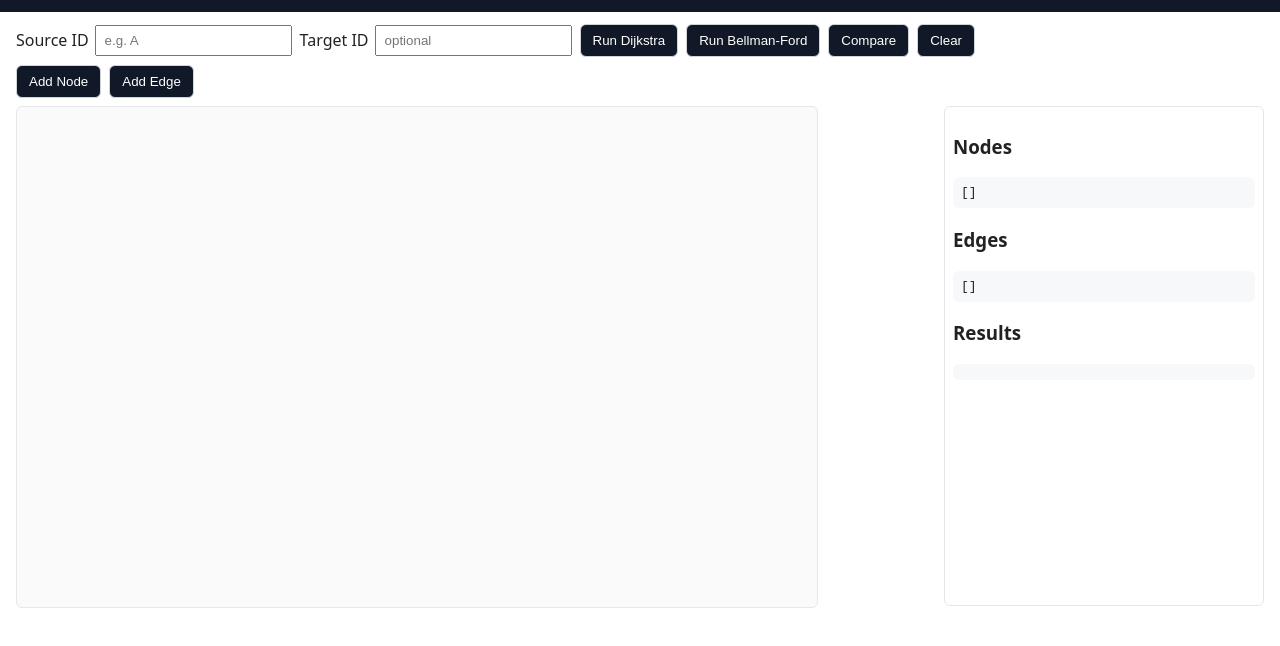
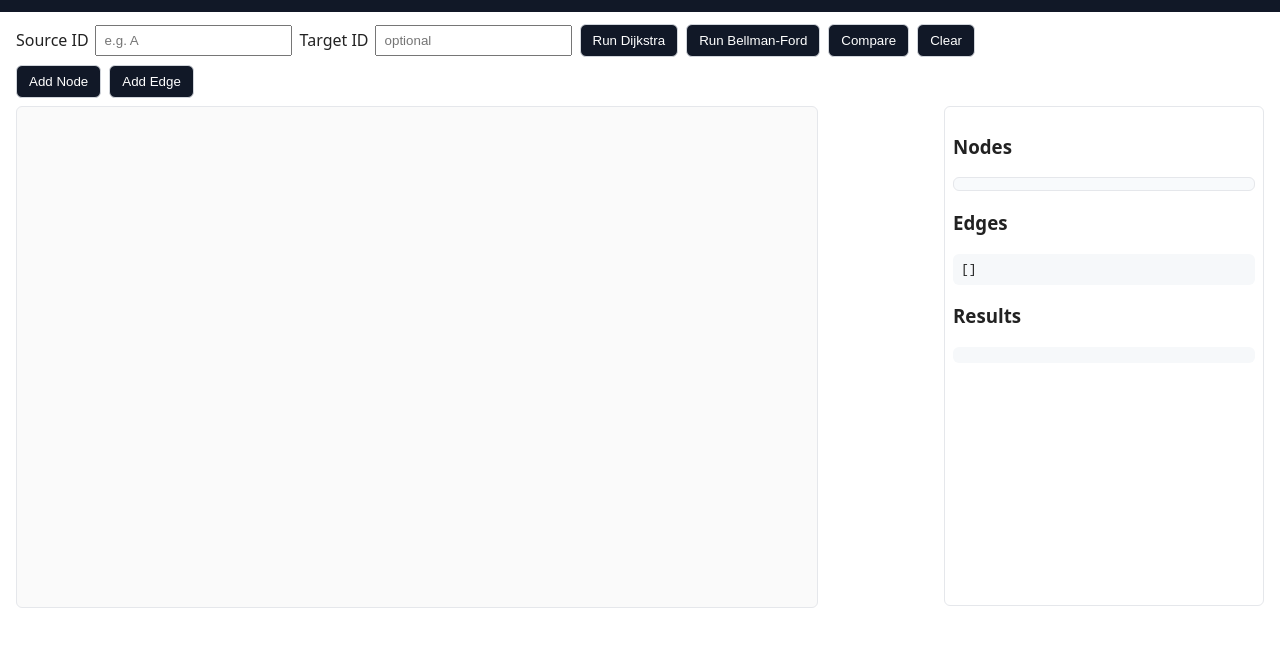
Before and after one commit to wingding12/Shortest-Path, a website: page public/index.html in a window 1280 px wide. Shown: the part 98-744 px from the top of the page. Drawn offline with Linux system fonts and the light colour scheme.

Commit message:
nodes list update

```diff
--- a/public/index.html
+++ b/public/index.html
@@ -34,7 +34,7 @@
         <canvas id="canvas" width="800" height="500"></canvas>
         <aside class="panel">
           <h3>Nodes</h3>
-          <pre id="nodesOut"></pre>
+          <ul id="nodesOut" class="list"></ul>
           <h3>Edges</h3>
           <pre id="edgesOut"></pre>
           <h3>Results</h3>
--- a/public/main.js
+++ b/public/main.js
@@ -266,11 +266,10 @@ function redraw() {
 }
 
 function dumpState() {
-  document.getElementById("nodesOut").textContent = JSON.stringify(
-    nodes,
-    null,
-    2
-  );
+  // Nodes: show as a simple list of IDs
+  const nodesOut = document.getElementById("nodesOut");
+  nodesOut.innerHTML = nodes.map((n) => `<li>${n.id}</li>`).join("");
+  // Edges: keep JSON for now
   document.getElementById("edgesOut").textContent = JSON.stringify(
     edges,
     null,
--- a/public/styles.css
+++ b/public/styles.css
@@ -137,3 +137,20 @@ button.mode-active {
   background: #2563eb;
   border-color: #1d4ed8;
 }
+
+/* List styling */
+ul.list {
+  list-style: none;
+  padding: 6px;
+  margin: 0;
+  background: #f8fafc;
+  border: 1px solid #e5e7eb;
+  border-radius: 6px;
+}
+ul.list li {
+  padding: 6px 8px;
+  border-bottom: 1px dashed #e5e7eb;
+}
+ul.list li:last-child {
+  border-bottom: none;
+}
```
